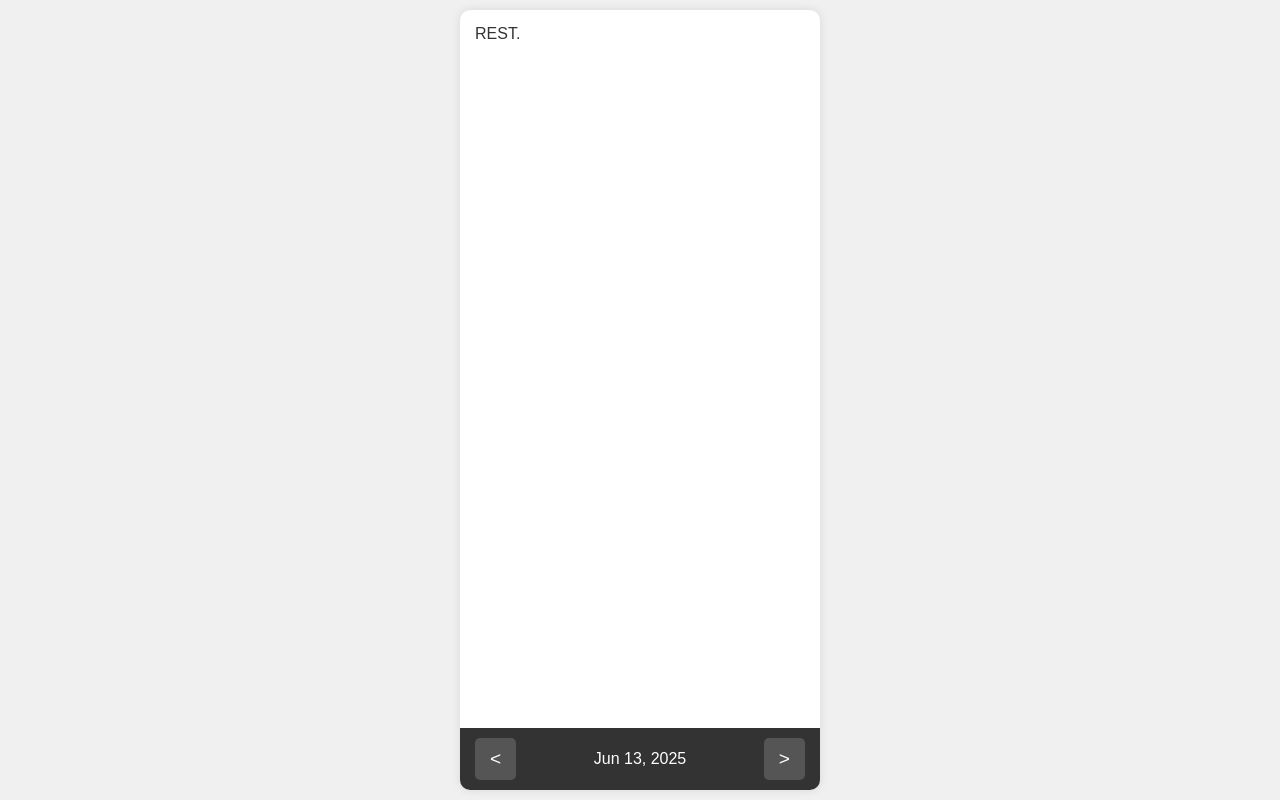
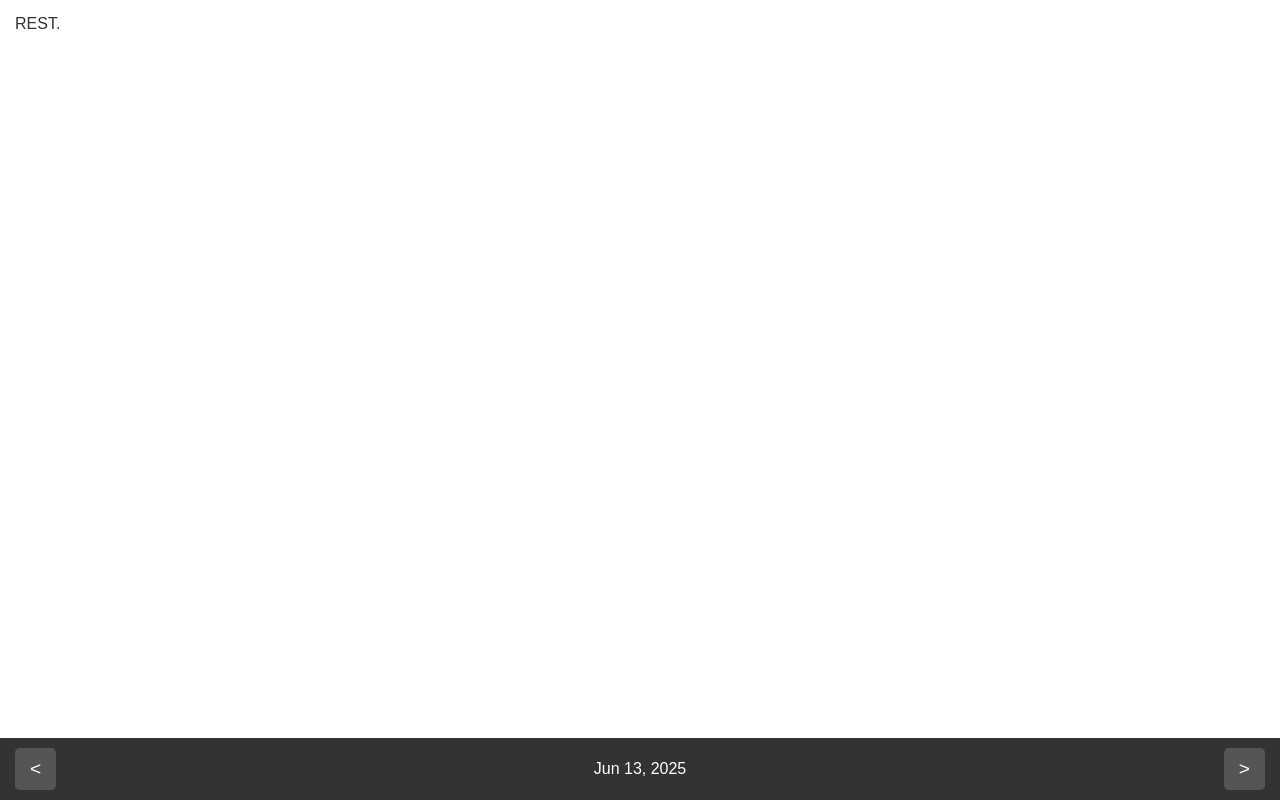
Before and after one commit to gfleming1992/FitnessApp, a plain HTML site: page index.html in a window 1280 px wide. Drawn offline with Linux system fonts and the light colour scheme.

Commit message:
updated to stretch to full screen

```diff
--- a/style.css
+++ b/style.css
@@ -4,18 +4,18 @@ body, html {
     font-family: Arial, sans-serif;
     background-color: #f0f0f0;
     color: #333;
-    height: 100%;
-    display: flex;
-    justify-content: center;
-    align-items: center;
+    width: 100vw; /* Full viewport width */
+    height: 100vh; /* Full viewport height */
+    display: flex; /* Keep flex for app-container centering if needed, or remove if app-container is also full screen */
+    /* Remove justify-content and align-items if app-container is to fill screen directly */
 }
 
 .app-container {
-    width: 360px; /* Optimized for Pixel 9 Pro XL (approximate width) */
-    height: 780px; /* Optimized for Pixel 9 Pro XL (approximate height) */
+    width: 100%; /* Full width of parent (body) */
+    height: 100%; /* Full height of parent (body) */
     background-color: #fff;
-    border-radius: 10px;
-    box-shadow: 0 0 10px rgba(0,0,0,0.1);
+    /* border-radius: 10px; */ /* Remove if it doesn't make sense for full screen */
+    /* box-shadow: 0 0 10px rgba(0,0,0,0.1); */ /* Remove if it doesn't make sense for full screen */
     display: flex;
     flex-direction: column;
     overflow: hidden; /* Prevents content from overflowing the rounded corners */
```
